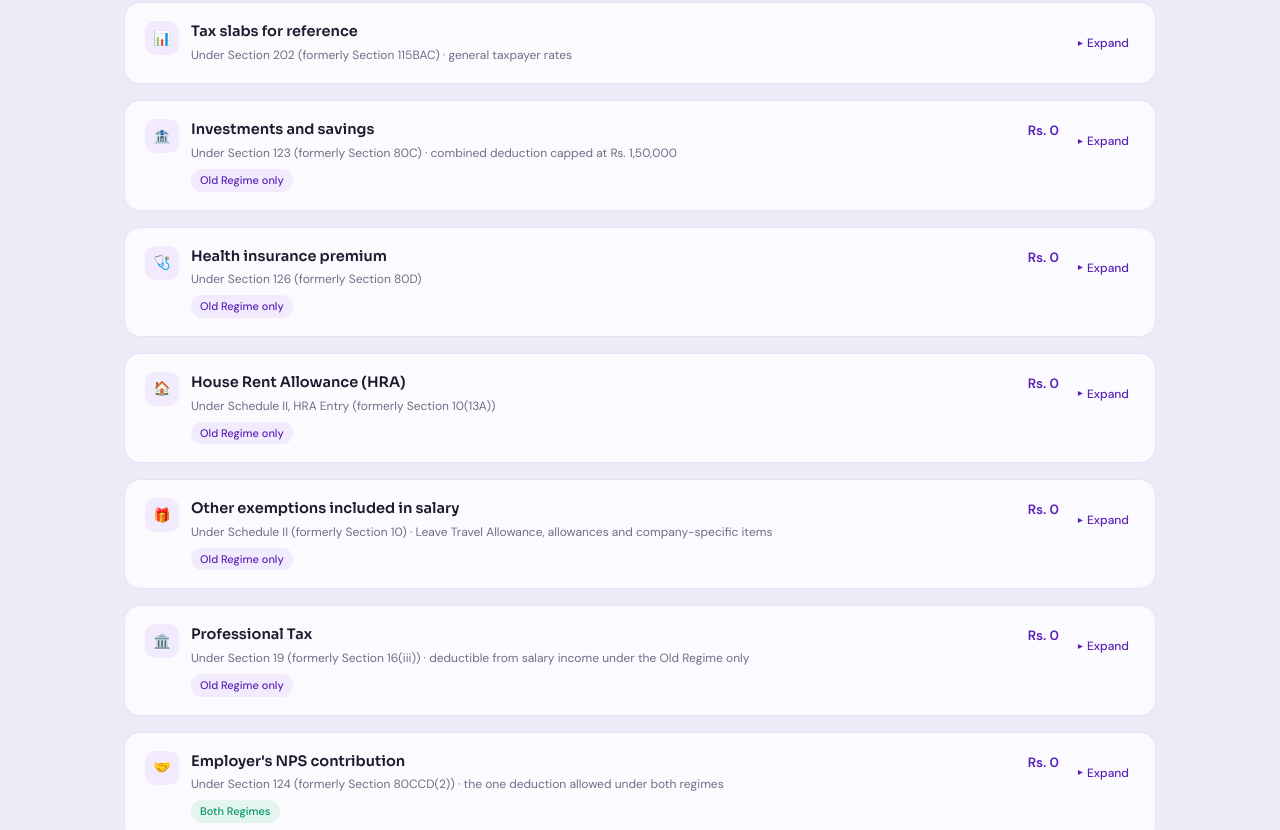
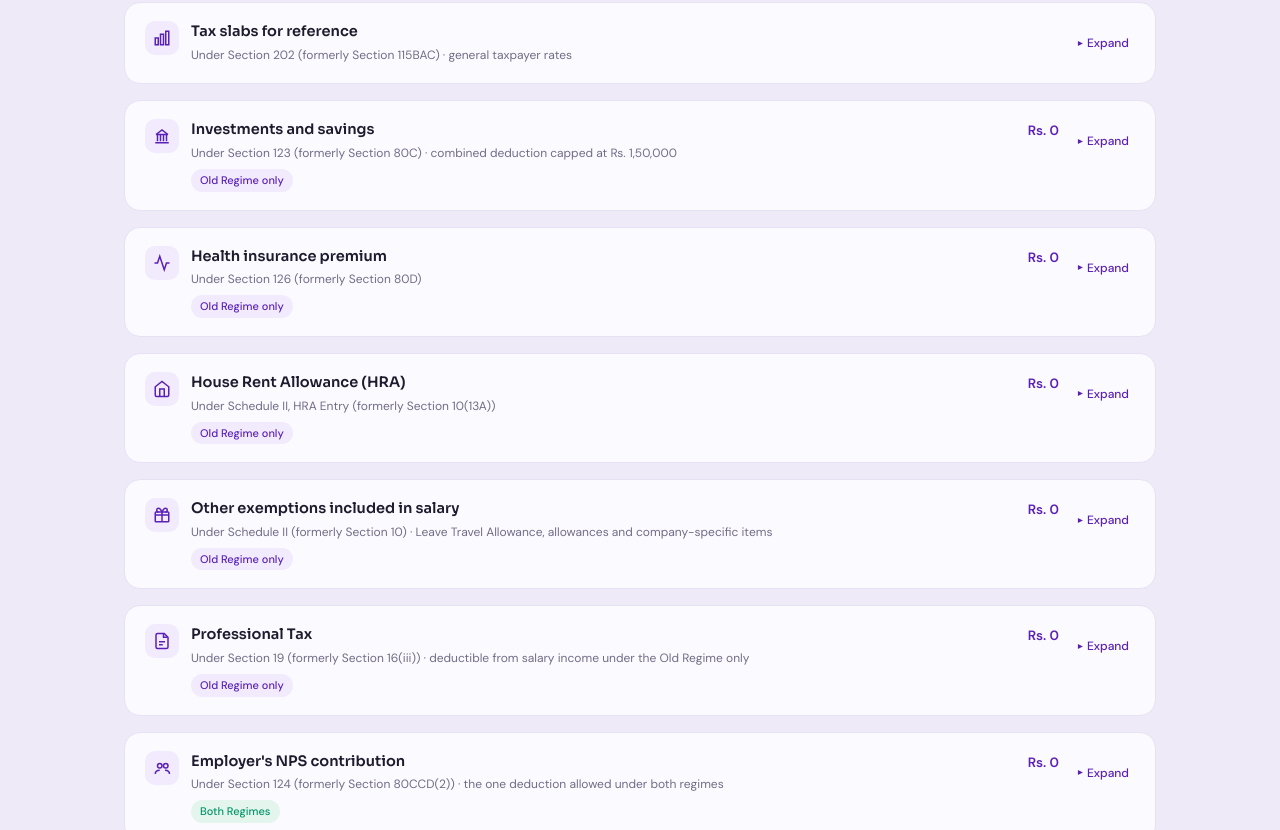
Before and after one commit to tushararoracorp-lab/payrolltool, a Next.js app: page /tax-calculator in a window 1280 px wide. Shown: the part 420-1250 px from the top of the page. Built offline with nearby package versions, Linux system fonts and the light colour scheme.

Commit message:
Replace emoji icons with SVG in Tax Calculator, matching other tools

```diff
--- a/src/pages/tax-calculator.js
+++ b/src/pages/tax-calculator.js
@@ -514,7 +514,7 @@ export default function TaxCalculator() {
               {/* ---------- Slabs reference ---------- */}
               <div className={"card" + (openCards.slabs ? "" : " collapsed")} id="card-slabs">
                 <div className="card-head" onClick={() => toggleCard("slabs")}>
-                  <div className="card-icon">📊</div>
+                  <div className="card-icon"><svg width="18" height="18" viewBox="0 0 24 24" fill="none" stroke="currentColor" strokeWidth="2"><rect x="3" y="12" width="4" height="9"/><rect x="10" y="7" width="4" height="14"/><rect x="17" y="3" width="4" height="18"/></svg></div>
                   <div className="card-titles">
                     <div className="card-title">Tax slabs for reference</div>
                     <div className="card-sub">
@@ -568,7 +568,7 @@ export default function TaxCalculator() {
               {/* ---------- Section 123 ---------- */}
               <div className={"card" + (openCards.sec123 ? "" : " collapsed")} id="card-80c">
                 <div className="card-head" onClick={() => toggleCard("sec123")}>
-                  <div className="card-icon">🏦</div>
+                  <div className="card-icon"><svg width="18" height="18" viewBox="0 0 24 24" fill="none" stroke="currentColor" strokeWidth="2"><path d="M3 21h18M4 10h16M4 10l8-6 8 6M6 10v9m4-9v9m4-9v9m4-9v9"/></svg></div>
                   <div className="card-titles">
                     <div className="card-title">Investments and savings</div>
                     <div className="card-sub">
@@ -611,7 +611,7 @@ export default function TaxCalculator() {
               {/* ---------- Section 126 ---------- */}
               <div className={"card" + (openCards.d80 ? "" : " collapsed")} id="card-80d">
                 <div className="card-head" onClick={() => toggleCard("d80")}>
-                  <div className="card-icon">🩺</div>
+                  <div className="card-icon"><svg width="18" height="18" viewBox="0 0 24 24" fill="none" stroke="currentColor" strokeWidth="2"><path d="M22 12h-4l-3 9L9 3l-3 9H2"/></svg></div>
                   <div className="card-titles">
                     <div className="card-title">Health insurance premium</div>
                     <div className="card-sub">Under Section 126 (formerly Section 80D)</div>
@@ -656,7 +656,7 @@ export default function TaxCalculator() {
               {/* ---------- HRA ---------- */}
               <div className={"card" + (openCards.hra ? "" : " collapsed")} id="card-hra">
                 <div className="card-head" onClick={() => toggleCard("hra")}>
-                  <div className="card-icon">🏠</div>
+                  <div className="card-icon"><svg width="18" height="18" viewBox="0 0 24 24" fill="none" stroke="currentColor" strokeWidth="2"><path d="M3 9l9-7 9 7v11a2 2 0 01-2 2H5a2 2 0 01-2-2z"/><path d="M9 22V12h6v10"/></svg></div>
                   <div className="card-titles">
                     <div className="card-title">House Rent Allowance (HRA)</div>
                     <div className="card-sub">
@@ -708,7 +708,7 @@ export default function TaxCalculator() {
               {/* ---------- Other exemptions ---------- */}
               <div className={"card" + (openCards.other ? "" : " collapsed")} id="card-other">
                 <div className="card-head" onClick={() => toggleCard("other")}>
-                  <div className="card-icon">🎁</div>
+                  <div className="card-icon"><svg width="18" height="18" viewBox="0 0 24 24" fill="none" stroke="currentColor" strokeWidth="2"><rect x="3" y="8" width="18" height="13" rx="1"/><path d="M12 8v13M3 12h18"/><path d="M7.5 8a2.5 2.5 0 010-5C9.5 3 12 8 12 8s2.5-5 4.5-5a2.5 2.5 0 010 5"/></svg></div>
                   <div className="card-titles">
                     <div className="card-title">Other exemptions included in salary</div>
                     <div className="card-sub">
@@ -758,7 +758,7 @@ export default function TaxCalculator() {
               {/* ---------- Professional Tax ---------- */}
               <div className={"card" + (openCards.pt ? "" : " collapsed")} id="card-pt">
                 <div className="card-head" onClick={() => toggleCard("pt")}>
-                  <div className="card-icon">🏛️</div>
+                  <div className="card-icon"><svg width="18" height="18" viewBox="0 0 24 24" fill="none" stroke="currentColor" strokeWidth="2"><path d="M6 2h9l5 5v13a2 2 0 01-2 2H6a2 2 0 01-2-2V4a2 2 0 012-2z"/><path d="M14 2v5h5M8 13h8M8 17h5"/></svg></div>
                   <div className="card-titles">
                     <div className="card-title">Professional Tax</div>
                     <div className="card-sub">
@@ -790,7 +790,7 @@ export default function TaxCalculator() {
               {/* ---------- Employer NPS ---------- */}
               <div className={"card" + (openCards.npser ? "" : " collapsed")} id="card-both">
                 <div className="card-head" onClick={() => toggleCard("npser")}>
-                  <div className="card-icon">🤝</div>
+                  <div className="card-icon"><svg width="18" height="18" viewBox="0 0 24 24" fill="none" stroke="currentColor" strokeWidth="2"><circle cx="9" cy="9" r="3"/><circle cx="17" cy="9" r="3"/><path d="M3 20c0-3 2.5-5 6-5M22 20c0-3-2.5-5-6-5"/></svg></div>
                   <div className="card-titles">
                     <div className="card-title">Employer&apos;s NPS contribution</div>
                     <div className="card-sub">
@@ -832,7 +832,7 @@ export default function TaxCalculator() {
               <div className="compare-head">
                 <div className="compare-head-title">TAX REGIME COMPARISON - TAX YEAR 2026-27</div>
                 <button type="button" className="edit-link" onClick={expandAllAndScrollUp}>
-                  ✏️ Edit details
+                  <svg width="13" height="13" viewBox="0 0 24 24" fill="none" stroke="currentColor" strokeWidth="2" style={{display:"inline",verticalAlign:"-2px",marginRight:"4px"}}><path d="M17 3a2.85 2.83 0 114 4L7.5 20.5 2 22l1.5-5.5L17 3z"/></svg> Edit details
                 </button>
               </div>
 
```
